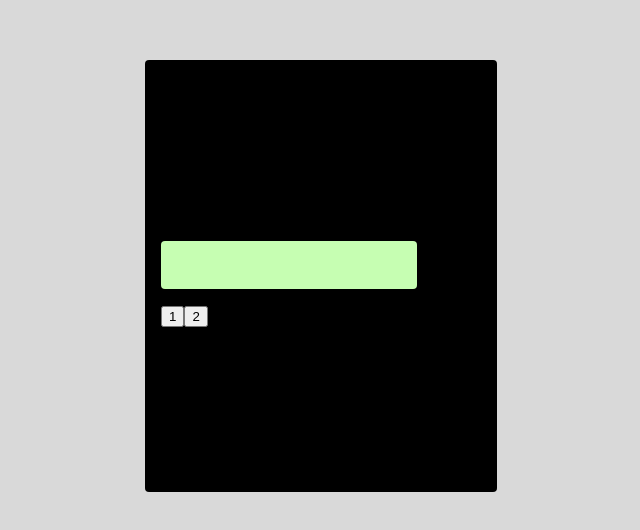
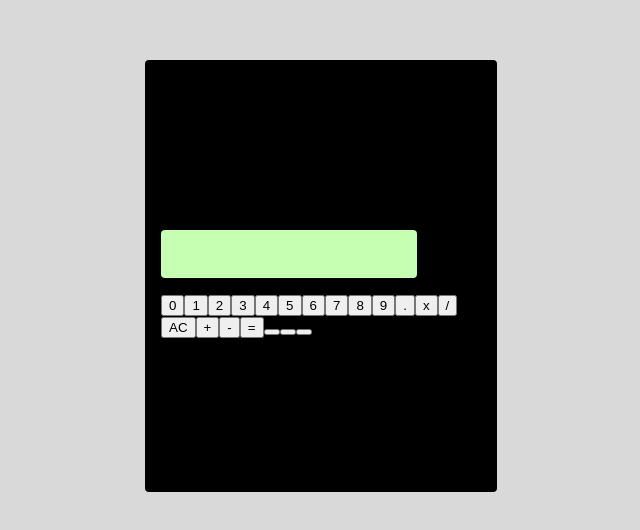
Before and after one commit to jason-ransom-slalom/tdd-calculator, a React (Create React App) app: page / in a window 1280 px wide. Shown: the part 124-654 px from the top of the page, without its empty margins (319-959 px from the left). Built offline with nearby package versions, Linux system fonts and the light colour scheme.

Commit message:
Added buttons to main calculator body.

```diff
--- a/src/App.tsx
+++ b/src/App.tsx
@@ -2,6 +2,7 @@ import React from 'react';
 import './App.css';
 import ResultsWindow from './components/ResultsWindow/ResultsWindow';
 import CalculatorButton from "./components/CalculatorButton/CalculatorButton";
+import {BUTTON_VALUE_LIST} from "./app.constants";
 
 function App() {
 
@@ -9,13 +10,19 @@ function App() {
 
     }
 
+    const returnCalculatorButton = () =>
+        BUTTON_VALUE_LIST.map(buttonValue =>
+            <CalculatorButton value={buttonValue} clickCalculatorButton={clickCalculatorButton}/>
+        );
+
     return (
         <div id='calculator-background' className='background'>
             <div id='calculator-body' className='calculator'>
-                <ResultsWindow />
+                <ResultsWindow/>
                 <div id='button-body'>
-                    <CalculatorButton value={1} clickCalculatorButton={clickCalculatorButton}/>
-                    <CalculatorButton value={2} clickCalculatorButton={clickCalculatorButton}/>
+                    {
+                        returnCalculatorButton()
+                    }
                 </div>
             </div>
         </div>
--- /dev/null
+++ b/src/app.constants.ts
@@ -0,0 +1 @@
+export const BUTTON_VALUE_LIST = ['0', '1', '2', '3', '4', '5', '6', '7', '8', '9', '.', 'x', '/', 'AC', '+', '-', '=', '', '', ''];
```
Also changed, not shown: 1 other file (tests, documents, lock files or other folders).
